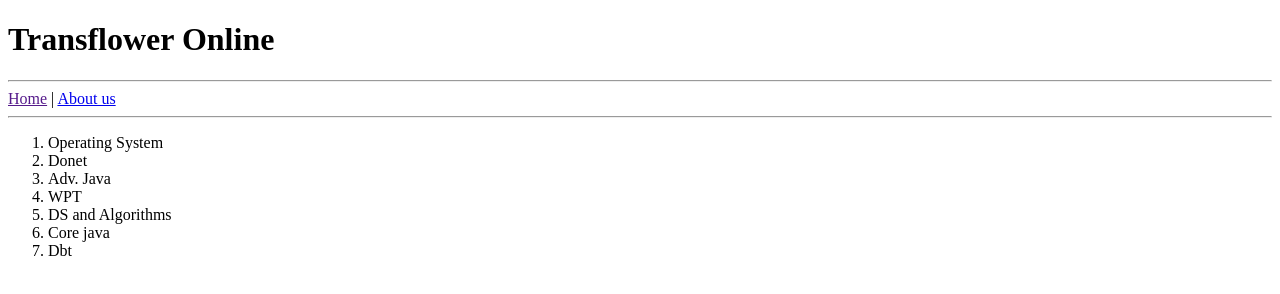
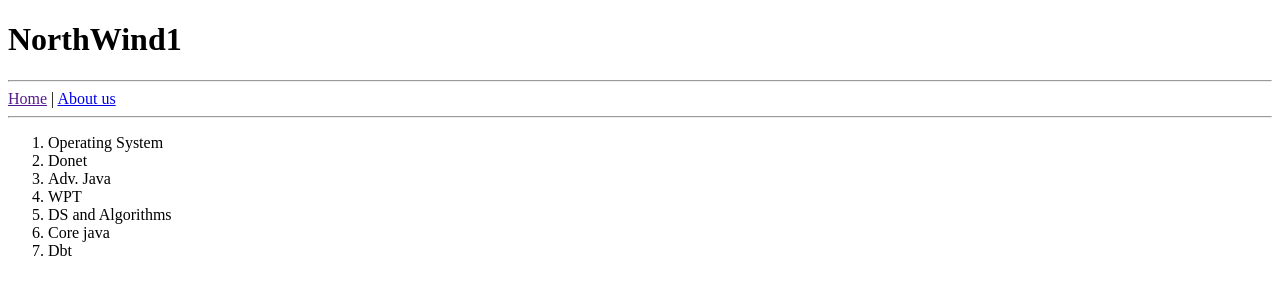
Before and after one commit to bhushanmore77777/NorthWind1, a website: page index.html in a window 1280 px wide. Drawn offline with Linux system fonts and the light colour scheme.

Commit message:
Update index.html

```diff
--- a/index.html
+++ b/index.html
@@ -4,7 +4,7 @@
         <title>My Custom HTML App</title>
     </head>
     <body>
-        <h1>Transflower Online </h1>
+        <h1>NorthWind1 </h1>
         <hr/>
         <a href="">Home</a> | <a href="/aboutus.html">About us </a>
         <hr/>
```
